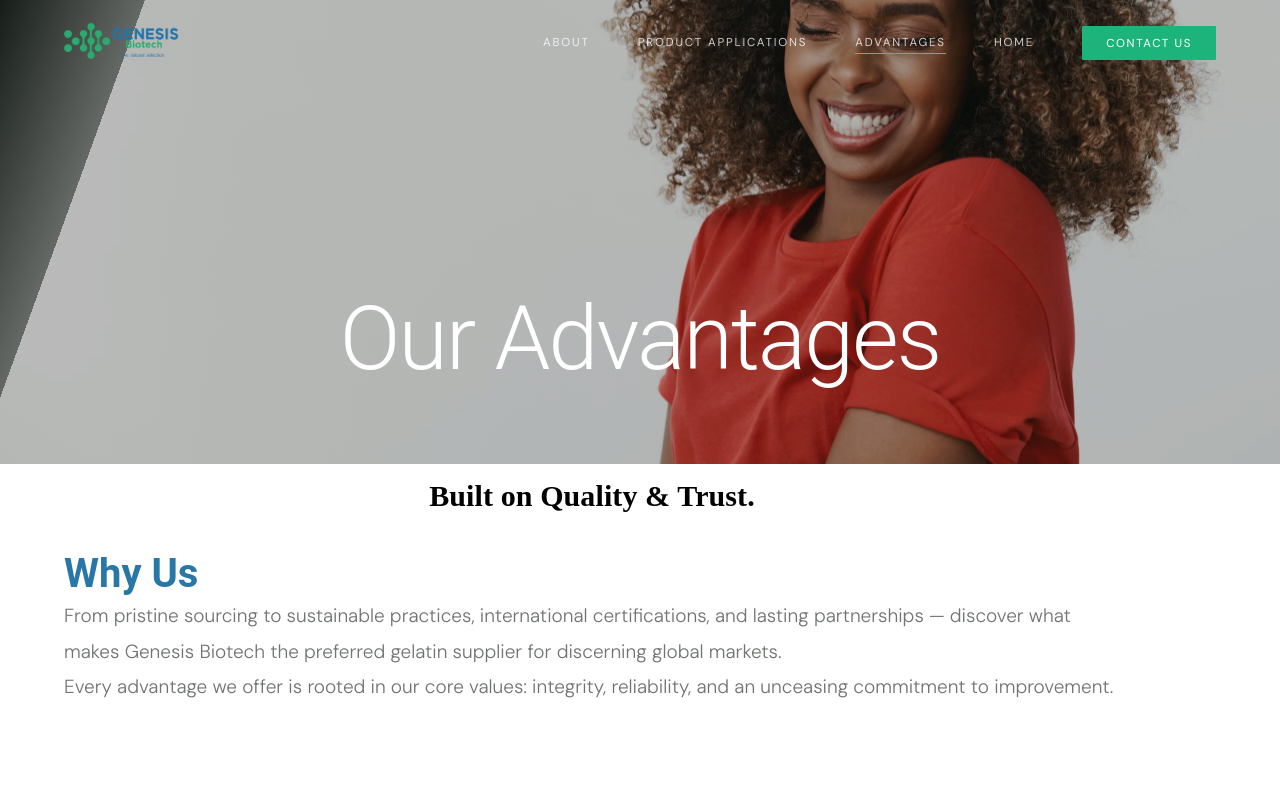
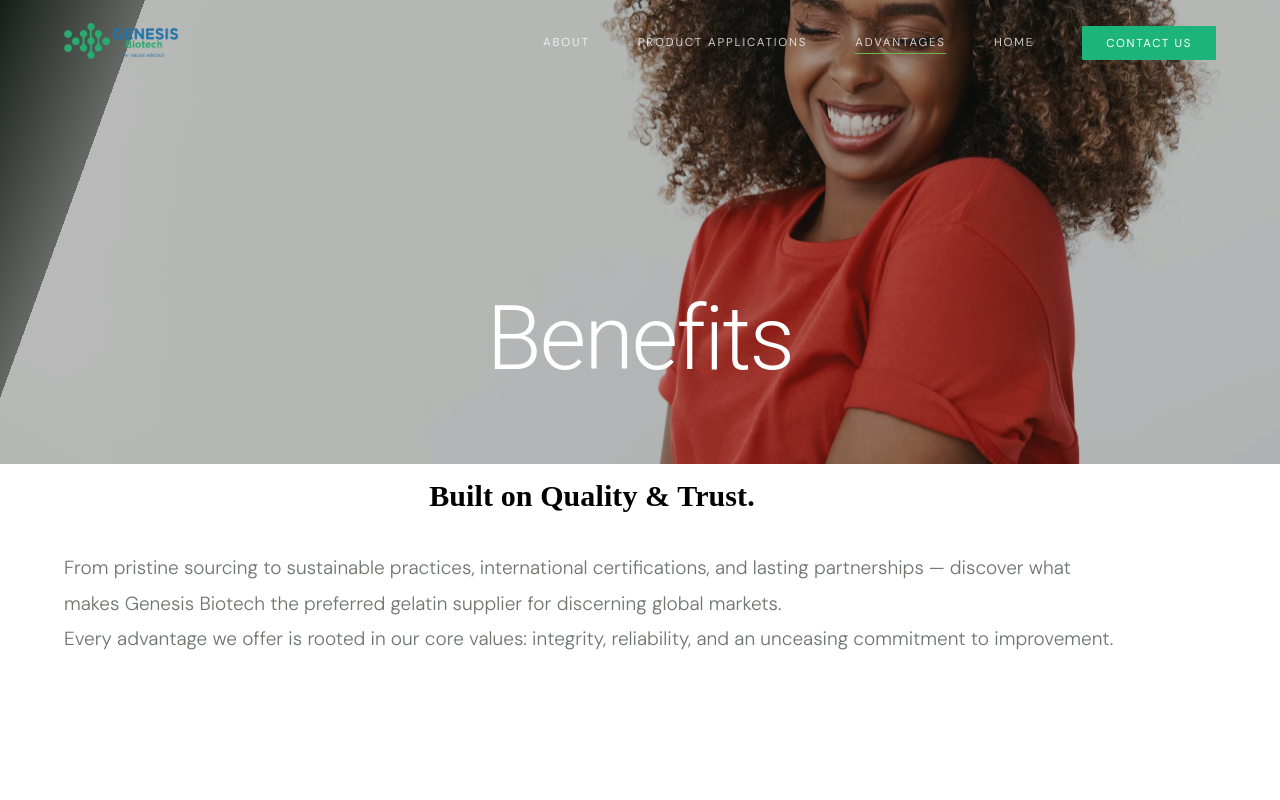
Before and after one commit to LDouglasOT/gelatin, a Next.js app: page /advantages in a window 1280 px wide. Shown: the top 800 px of the page. Built offline with nearby package versions, Linux system fonts and the light colour scheme; a web font is replaced by a local one.

Commit message:
benefits

```diff
--- a/app/advantages/page.tsx
+++ b/app/advantages/page.tsx
@@ -117,7 +117,7 @@ export default function Advantages() {
       <section className="page-hero">
         <div className="page-hero-bg" />
         <div className="page-hero-inner">
-          <div className="page-title rv">Our Advantages</div>
+          <div className="page-title rv">Benefits</div>
         </div>
       </section>
 
@@ -130,9 +130,6 @@ export default function Advantages() {
             </h2>
             <br />
             <br />
-            <div className='whyusclass'>
-              <span className="story-year" style={{ color: 'rgb(40, 119, 167)' }}>Why Us</span>
-           </div>
             <p className="rv d2" style={{ fontSize: '19px' }}>
               From pristine sourcing to sustainable practices, international certifications, and lasting partnerships — discover what makes Genesis Biotech the preferred gelatin supplier for discerning global markets.
             </p>
--- a/app/globals.css
+++ b/app/globals.css
@@ -719,7 +719,6 @@ h2.st.on-dark em { color: var(--lime); }
 
    .story-year{
     font-size: 5px;
-    color: yellow;
 
   }
 
```
